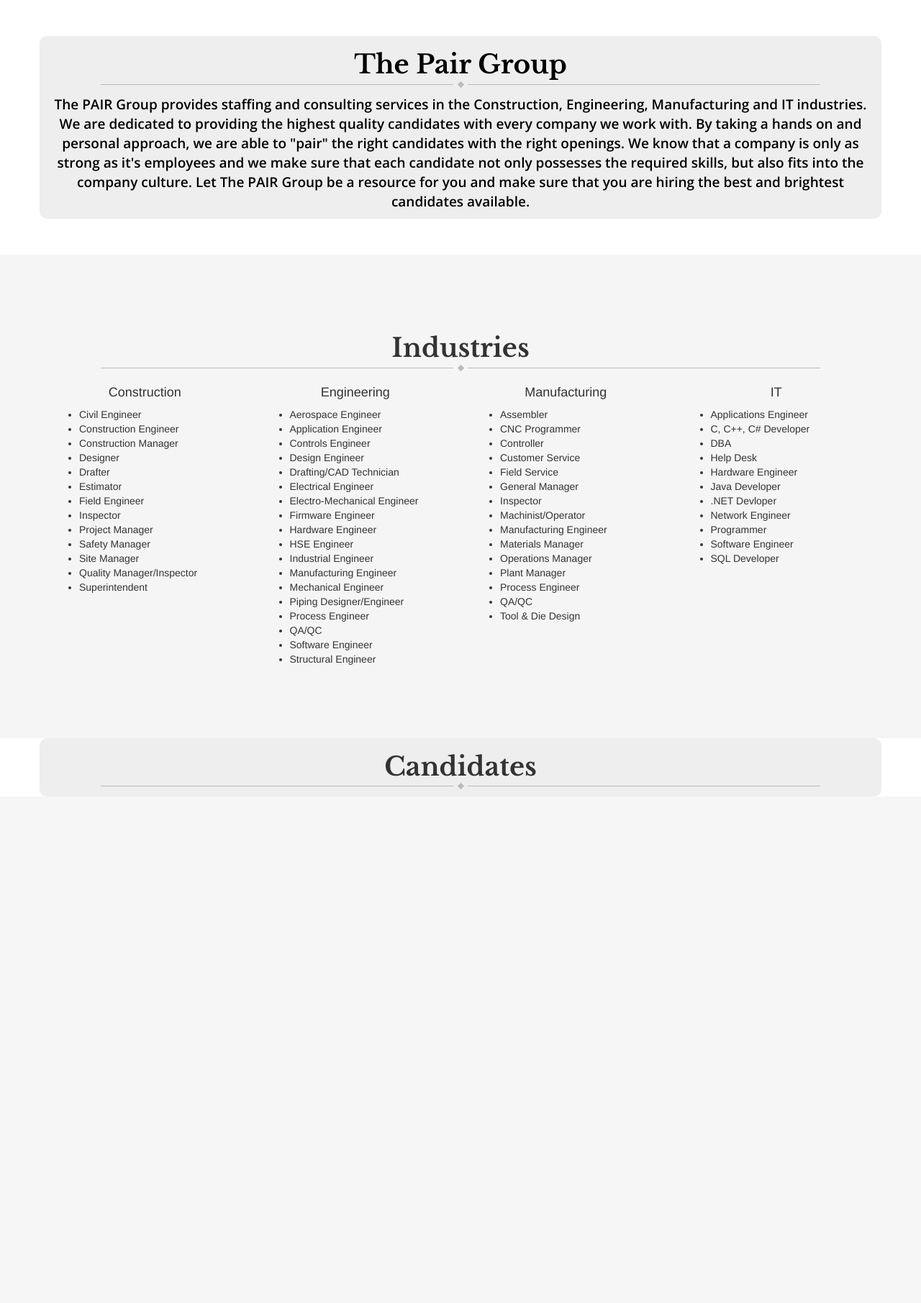
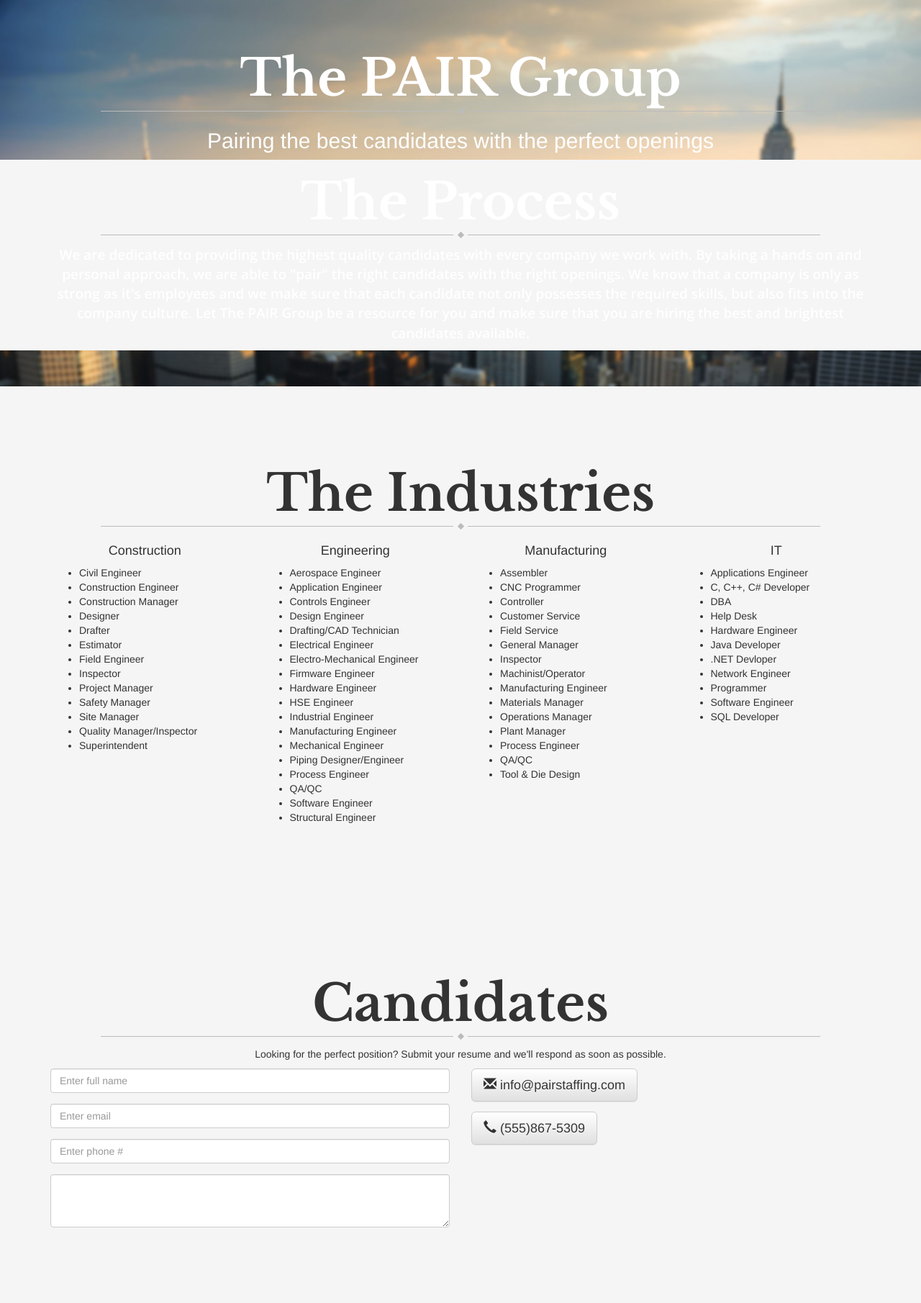
Before and after one commit to barberj/pair_staffing, a Flask app: page / in a window 1280 px wide. Shown: the whole page at 72% size. Before the commit the page ends 1097 px from the top, so only its background shows below. Run offline with Flask 2, Linux system fonts and the light colour scheme; some libraries are stand-ins or nearby versions.

Commit message:
candidates

```diff
--- a/static/custom.css
+++ b/static/custom.css
@@ -1,10 +1,21 @@
-body{
+body {
   text-align: center;
+  background: #292929 url("../static/images/bg.jpg") 50% 0 repeat fixed;
+  -webkit-background-size: cover;
+}
+
+section {
+  padding: 90px 0;
 }
 
 .landing {
   padding: 50px 0;
-  color: #000;
+  color: #FFF;
+  width: 100%;
+  height: 100%;
+  overflow: hidden;
+  position: relative;
+  background-size: cover;
 }
 
 .container h1 {
@@ -12,6 +23,7 @@ body{
   font-weight: 700;
   background: url("../static/images/divider.png") no-repeat bottom center;
   padding-bottom: 12px;
+  font-size: 70px;
 }
 
 .landing p {
@@ -30,8 +42,12 @@ body{
 
 .industries {
   background: #F5F5F5;
-  padding: 90px 0;
 }
+
+.white {
+  background: #F5F5F5;
+}
+
 
 .industries ul {
   text-align: left;
--- a/static/custom.js
+++ /dev/null
@@ -1,3 +0,0 @@
-$(document).ready(function() {
-  $.backstretch(['static/images/bg.jpg']);
-})
--- a/templates/index.html
+++ b/templates/index.html
@@ -12,23 +12,34 @@
   <title>Home</title>
 </head>
 <body>
-  <section class="landing">
-    <div class="container banner">
+  <section class="landing" style="background-position: 0% 0px;">
+    <div class="container">
       <div class="row">
         <div class="col-md-12">
-          <h1>The Pair Group</h1>
+          <h1>The PAIR Group</h1>
+          <h2>Pairing the best candidates with the perfect openings</h2>
+        </div>
+      </div>
+    </div>
+  </div>
+  <div class="about white">
+    <div class="container">
+      <div class="row">
+        <div class="col-md-12">
+          <h1>The Process</h1>
           <p>
-The PAIR Group provides staffing and consulting services in the Construction, Engineering, Manufacturing and IT industries.  We are dedicated to providing the highest quality candidates with every company we work with.  By taking a hands on and personal approach, we are able to "pair" the right candidates with the right openings.  We know that a company is only as strong as it's employees and we make sure that each candidate not only possesses the required skills, but also fits into the company culture.  Let The PAIR Group be a resource for you and make sure that you are hiring the best and brightest candidates available.
+We are dedicated to providing the highest quality candidates with every company we work with.  By taking a hands on and personal approach, we are able to "pair" the right candidates with the right openings.  We know that a company is only as strong as it's employees and we make sure that each candidate not only possesses the required skills, but also fits into the company culture.  Let The PAIR Group be a resource for you and make sure that you are hiring the best and brightest candidates available.
           </p>
         </div>
       </div>
     </div>
   </section>
-  <section class="industries">
+  <div class="divider" />
+  <section class="industries white">
     <div class="container">
       <div class="row">
         <div class="col-md-12">
-          <h1>Industries</h1>
+          <h1>The Industries</h1>
         </div>
         <div class="col-md-3">
           <h4>Construction</h4>
@@ -110,17 +121,58 @@ The PAIR Group provides staffing and consulting services in the Construction, En
       </div>
     </div>
   </section>
-  <section class="candidate">
-    <div class="container banner">
+  <div class="divider" />
+  <section class="candidate white">
+    <div class="container">
       <div class="row">
         <div class="col-md-12">
           <h1>Candidates</h1>
+          <p>
+Looking for the perfect position? Submit your resume and we'll respond as soon as possible.
+          </p>
+          <div class="row text-left">
+            <div class="col-md-6">
+              <form role="form">
+                <div class="form-group">
+                  <label class="sr-only" for="name">Name</label>
+                  <input type="text" class="form-control" id="name" placeholder="Enter full name">
+                </div>
+                <div class="form-group">
+                  <label class="sr-only" for="email">Email</label>
+                  <input type="email" class="form-control" id="email" placeholder="Enter email">
+                </div>
+                <div class="form-group">
+                  <label class="sr-only" for="phone">Phone</label>
+                  <input type="email" class="form-control" id="phone" placeholder="Enter phone #">
+                </div>
+                <div class="form-group">
+                  <label class="sr-only" for="resume">Resume</label>
+                  <textarea class="form-control" rows="3" id="resume"></textarea>
+                </div>
+              </form>
+            </div>
+            <div class="col-md-6">
+              <div class="row" style="margin-bottom: 1em">
+                <div class="col-md-12">
+                  <button type="button" class="btn btn-default btn-lg">
+                    <span class="glyphicon glyphicon-envelope"></span> info@pairstaffing.com
+                  </button>
+                </div>
+              </div>
+              <div class="row">
+                <div class="col-md-12">
+                  <button type="button" class="btn btn-default btn-lg">
+                    <span class="glyphicon glyphicon-earphone"></span> (555)867-5309
+                  </button>
+                </div>
+              </div>
+            </div>
+          </div>
         </div>
       </div>
     </div>
   </section>
   <script src="//cdnjs.cloudflare.com/ajax/libs/jquery/2.1.1/jquery.min.js" ></script>
-  <script src="//cdnjs.cloudflare.com/ajax/libs/jquery-backstretch/2.0.4/jquery.backstretch.min.js" ></script>
   <script src="//maxcdn.bootstrapcdn.com/bootstrap/3.2.0/js/bootstrap.min.js"></script>
   <script src="static/custom.js" ></script>
 </body>
```
